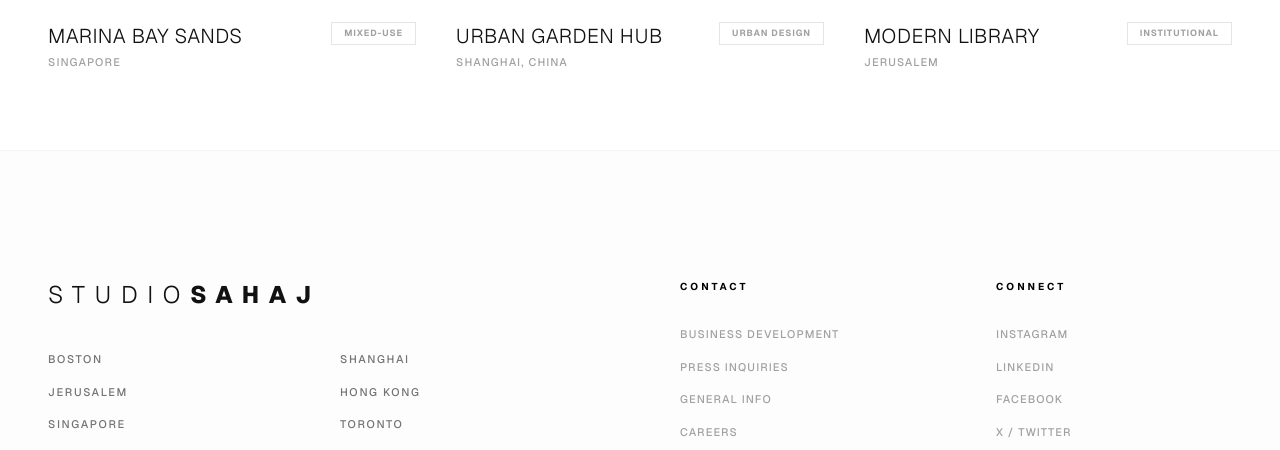
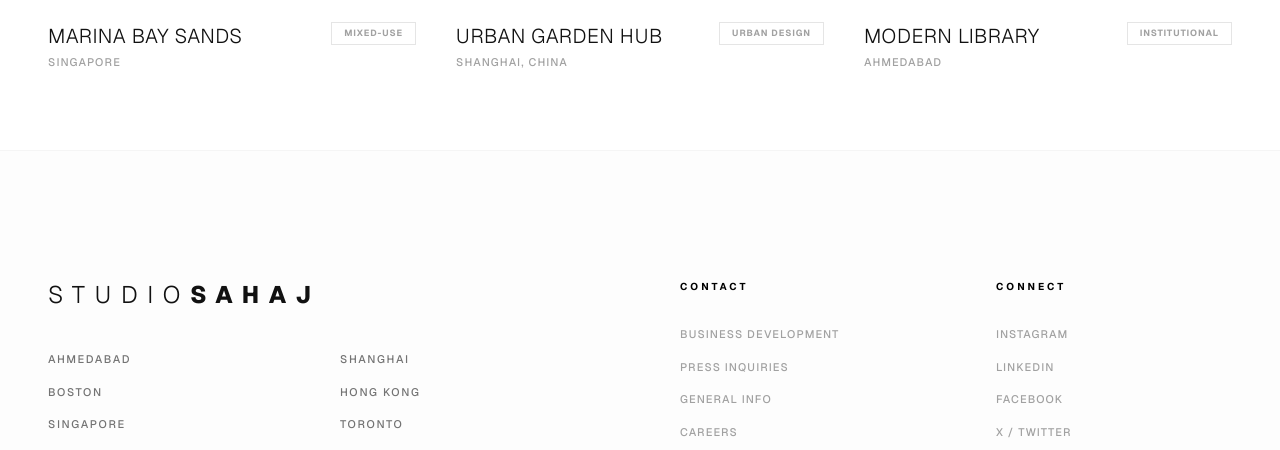
Before and after one commit to Ayush-Patel-56/Architecture-website, a Next.js app: page /projects in a window 1280 px wide. Shown: the part 1509-1959 px from the top of the page. Built offline with nearby package versions, Linux system fonts and the light colour scheme.

Commit message:
Prioritize Ahmedabad across all office lists and firm text

```diff
--- a/src/app/careers/page.tsx
+++ b/src/app/careers/page.tsx
@@ -83,7 +83,7 @@
             <div className="h-[1px] w-12 bg-black mx-auto" />
          </div>
          <p className="text-lg font-light text-neutral-500 leading-relaxed italic">
-            Headquartered in Somerville, MA with offices in Toronto, Jerusalem, Singapore and Shanghai, StudioSAHAJ is constantly engaged in the design of a diverse range of projects. Current work includes the expansion of Marina Bay Sands, mixed-use developments in the USA, and large-scale master plans globally.
+            Headquartered in Ahmedabad with offices in Toronto, Zurich, Singapore and Shanghai, StudioSAHAJ is constantly engaged in the design of a diverse range of projects. Current work includes the expansion of Marina Bay Sands, mixed-use developments in the USA, and large-scale master plans globally.
          </p>
          <div className="flex flex-wrap justify-center gap-12 pt-8">
             <div className="flex items-center gap-2 text-[10px] uppercase tracking-widest font-bold text-neutral-400">
--- a/src/app/projects/page.tsx
+++ b/src/app/projects/page.tsx
@@ -39,7 +39,7 @@
   },
   {
     title: 'Modern Library',
-    location: 'Jerusalem',
+    location: 'Ahmedabad',
     image: '/archive.png',
     type: 'Institutional',
   },
--- a/src/components/Footer.tsx
+++ b/src/components/Footer.tsx
@@ -10,8 +10,8 @@
           </h2>
           <div className="grid grid-cols-2 gap-8 text-[11px] tracking-[0.15em] uppercase text-neutral-500 font-medium">
             <div className="space-y-4">
+              <p>Ahmedabad</p>
               <p>Boston</p>
-              <p>Jerusalem</p>
               <p>Singapore</p>
             </div>
             <div className="space-y-4">
```
